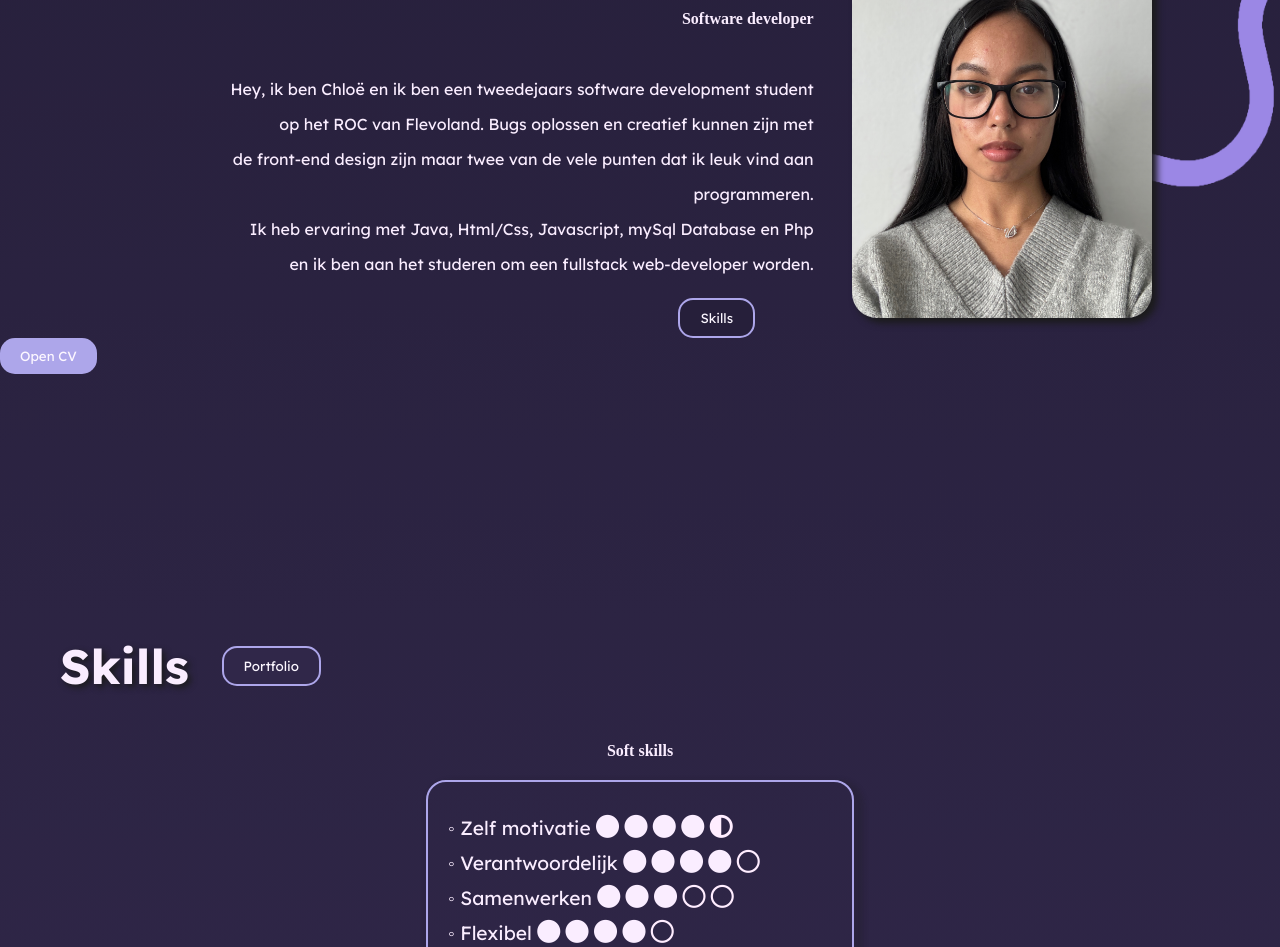
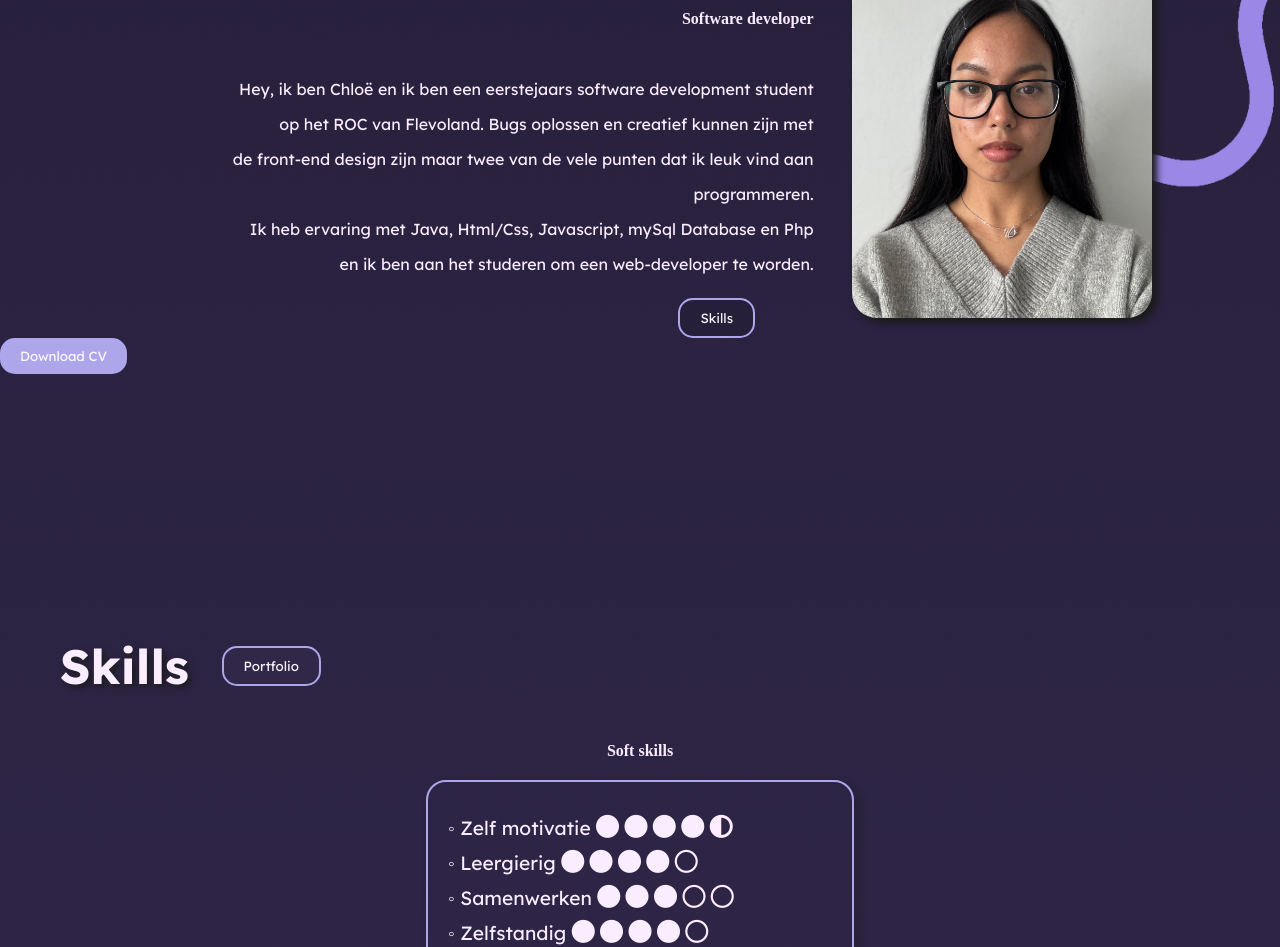
Before and after one commit to chloeongo/cvWebsite, a plain HTML site: page index.html in a window 1280 px wide. Shown: the part 354-1301 px from the top of the page. Drawn offline with Linux system fonts and the light colour scheme; a web font is replaced by a local one.

Commit message:
download cv knop

```diff
--- a/index.html
+++ b/index.html
@@ -33,22 +33,19 @@
       <h1 id="name">Chloë Ongolesono</h1>
       <h2 id="title">Software developer</h2>
       <p id="aboutmeP">
-        Hey, ik ben Chloë en ik ben een tweedejaars software development
+        Hey, ik ben Chloë en ik ben een eerstejaars software development
         student<br />
         op het ROC van Flevoland. Bugs oplossen en creatief kunnen zijn met
         <br />de front-end design zijn maar twee van de vele punten dat ik leuk
         vind aan programmeren. <br />Ik heb ervaring met Java, Html/Css,
         Javascript, mySql Database en Php <br />en ik ben aan het studeren om
-        een fullstack web-developer worden.
+        een web-developer te worden.
       </p>
       <a href="#skillsH1">
         <button id="skillsBtn" class="regBtn">Skills</button>
       </a>
-      <a
-        href="https://1drv.ms/w/s!Ak1J6JQpUi98gb4w3pz-HXibG00uYw?e=fSDQe6"
-        target="_blank"
-      >
-        <button class="cvBtn">Open CV</button>
+      <a href="Chloe Ongolesono CV.docx" download>
+        <button class="cvBtn">Download CV</button>
       </a>
     </div>
 
@@ -76,7 +73,7 @@
           <i class="fa-solid fa-circle" style="color: #faedff"></i>
           <i class="fa-solid fa-circle-half-stroke" style="color: #ffedff"></i>
           <br />
-          ◦ Verantwoordelijk
+          ◦ Leergierig
           <i class="fa-solid fa-circle" style="color: #faedff"></i>
           <i class="fa-solid fa-circle" style="color: #faedff"></i>
           <i class="fa-solid fa-circle" style="color: #faedff"></i>
@@ -90,7 +87,7 @@
           <i class="fa-regular fa-circle" style="color: #ffedff"></i>
           <i class="fa-regular fa-circle" style="color: #ffedff"></i>
           <br />
-          ◦ Flexibel
+          ◦ Zelfstandig
           <i class="fa-solid fa-circle" style="color: #faedff"></i>
           <i class="fa-solid fa-circle" style="color: #faedff"></i>
           <i class="fa-solid fa-circle" style="color: #faedff"></i>
@@ -291,6 +288,7 @@
           </button>
         </a>
       </div>
+
       <div>
         <img class="contactImg" src="Images/linkedin.png" />
         <br />
@@ -303,6 +301,7 @@
           </button>
         </a>
       </div>
+
       <div>
         <img class="contactImg" src="Images/email.png" />
         <br />
@@ -313,10 +312,7 @@
       <div>
         <img class="contactImg" src="Images/cv.png" />
         <br />
-        <a
-          href="https://1drv.ms/w/s!Ak1J6JQpUi98gb4w3pz-HXibG00uYw?e=fSDQe6"
-          target="_blank"
-        >
+        <a href="Chloe Ongolesono CV.docx" download>
           <button class="regBtn" style="background-color: #46284f">
             Open CV
           </button>
```
Also changed, not shown: 1 other file.
